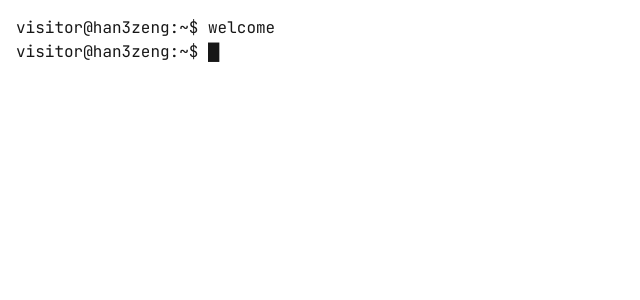
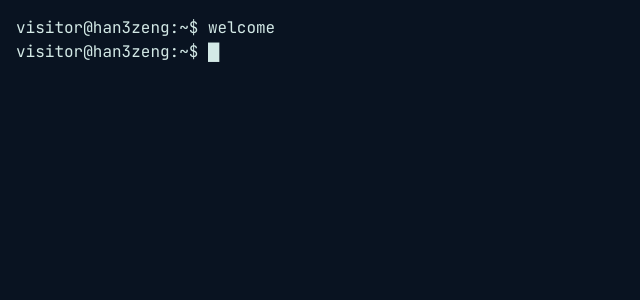
Before and after one commit to han3zeng/terminal-portfolio, a Next.js app: page /terminal-portfolio/ in a window 1280 px wide. Shown: the top 300 px of the page, without its empty margins (0-640 px from the left). Built offline with nearby package versions, Linux system fonts and the light colour scheme.

Commit message:
feat(layout): implement page layout
- Add generated favicon, apple-touch icon and OG image
- Add site metadata and global styles

```diff
--- a/package.json
+++ b/package.json
@@ -23,6 +23,7 @@
     "react-dom": "19.3.0"
   },
   "devDependencies": {
+    "@fontsource/jetbrains-mono": "^5.3.0",
     "@storybook/addon-a11y": "^10.6.2",
     "@storybook/addon-docs": "^10.6.2",
     "@storybook/addon-vitest": "^10.6.2",
--- /dev/null
+++ b/src/app/apple-touch-icon.png/route.tsx
@@ -0,0 +1,8 @@
+import { iconImage } from "../icon-image";
+
+// Static export: written to out/apple-touch-icon.png at build time.
+export const dynamic = "force-static";
+
+export function GET() {
+  return iconImage(180);
+}
--- a/src/app/globals.css
+++ b/src/app/globals.css
@@ -1,8 +1,15 @@
 @import "tailwindcss";
 
+/* Semantic color tokens (PRD Style → Theme colors), dark theme.
+   The themes feature redefines them per [data-theme="..."]. */
 :root {
-  --background: #ffffff;
-  --foreground: #171717;
+  --bg: #091321;
+  --bg-alt: #101e30;
+  --fg: #d3e9e6;
+  --primary: #8fffe0;
+  --accent: #54dcc0;
+  --muted: #91ada9;
+  --border-subtle: #244353;
 }
 
 @custom-variant narrow (@media (width < 768px));
@@ -18,20 +25,29 @@
 }
 
 @theme inline {
-  --color-background: var(--background);
-  --color-foreground: var(--foreground);
+  --color-bg: var(--bg);
+  --color-bg-alt: var(--bg-alt);
+  --color-fg: var(--fg);
+  --color-primary: var(--primary);
+  --color-accent: var(--accent);
+  --color-muted: var(--muted);
+  --color-border-subtle: var(--border-subtle);
   --font-mono: var(--font-jetbrains-mono);
 }
 
-@media (prefers-color-scheme: dark) {
-  :root {
-    --background: #0a0a0a;
-    --foreground: #ededed;
-  }
+/* The page is the terminal: bg edge to edge (also under short content and on overscroll),
+   and the document itself scrolls. Kept here, not in layout.tsx, so stories get it too. */
+html {
+  height: 100%;
+  background: var(--bg);
 }
 
 body {
-  background: var(--background);
-  color: var(--foreground);
-  font-family: Arial, Helvetica, sans-serif;
+  min-height: 100%;
+  margin: 0;
+  background: var(--bg);
+  color: var(--fg);
+  font-family: var(--font-mono);
+  font-size: 16px;
+  line-height: 1.5;
 }
--- /dev/null
+++ b/src/app/icon-32.png/route.tsx
@@ -0,0 +1,8 @@
+import { iconImage } from "../icon-image";
+
+// Static export: written to out/icon-32.png at build time.
+export const dynamic = "force-static";
+
+export function GET() {
+  return iconImage(32);
+}
--- /dev/null
+++ b/src/app/icon-image.tsx
@@ -0,0 +1,26 @@
+import { ImageResponse } from "next/og";
+
+import { DARK, jetbrainsMonoFonts } from "./og-font";
+
+// `>_` in primary on bg, shared by icon.tsx (32×32) and apple-icon.tsx (180×180).
+export async function iconImage(side: number) {
+  return new ImageResponse(
+    <div
+      style={{
+        width: "100%",
+        height: "100%",
+        display: "flex",
+        alignItems: "center",
+        justifyContent: "center",
+        background: DARK.bg,
+        color: DARK.primary,
+        fontFamily: "JetBrains Mono",
+        fontWeight: 700,
+        fontSize: side * 0.6,
+      }}
+    >
+      {">_"}
+    </div>,
+    { width: side, height: side, fonts: await jetbrainsMonoFonts() },
+  );
+}
--- a/src/app/layout.tsx
+++ b/src/app/layout.tsx
@@ -1,16 +1,12 @@
-import type { Metadata } from "next";
 import { jetbrainsMono } from "./fonts";
 import "./globals.css";
 
-export const metadata: Metadata = {
-  title: "Han Zeng — Terminal Portfolio",
-  description: "Terminal-style portfolio of Han Zeng, front-end engineer.",
-};
+export { metadata, viewport } from "./metadata";
 
 export default function RootLayout({ children }: LayoutProps<"/">) {
   return (
-    <html lang="en" className={`${jetbrainsMono.variable} h-full antialiased`}>
-      <body className="min-h-full flex flex-col">{children}</body>
+    <html lang="en" className={`${jetbrainsMono.variable} antialiased`}>
+      <body>{children}</body>
     </html>
   );
 }
--- /dev/null
+++ b/src/app/metadata.ts
@@ -0,0 +1,57 @@
+import type { Metadata, Viewport } from "next";
+
+export const SITE_URL = "https://han3zeng.github.io/terminal-portfolio/";
+// Same as `basePath` in next.config.ts. Metadata icon URLs don't get it added automatically.
+const BASE_PATH = "/terminal-portfolio";
+export const TITLE = "Han Zeng — Terminal Portfolio";
+export const DESCRIPTION =
+  "Terminal-style portfolio of Han Zeng, front-end engineer.";
+
+// The images are static route handlers (og.png/, icon-32.png/, apple-touch-icon.png/), not
+// the opengraph-image / icon file conventions: with `output: "export"` those are written
+// without a file extension, icon links miss the base path, and twitter:image gets its own URL.
+export const OG_IMAGE = {
+  url: "/og.png", // relative to metadataBase
+  width: 1200,
+  height: 630,
+  alt: TITLE,
+  type: "image/png",
+};
+
+export const metadata: Metadata = {
+  metadataBase: new URL(SITE_URL),
+  title: TITLE,
+  description: DESCRIPTION,
+  openGraph: {
+    type: "website",
+    url: SITE_URL,
+    title: TITLE,
+    description: DESCRIPTION,
+    images: [OG_IMAGE],
+  },
+  twitter: {
+    card: "summary_large_image",
+    title: TITLE,
+    description: DESCRIPTION,
+    images: [OG_IMAGE],
+  },
+  icons: {
+    icon: [
+      {
+        url: `${BASE_PATH}/icon-32.png`,
+        type: "image/png",
+        sizes: "32x32",
+      },
+    ],
+    apple: [
+      {
+        url: `${BASE_PATH}/apple-touch-icon.png`,
+        type: "image/png",
+        sizes: "180x180",
+      },
+    ],
+  },
+};
+
+// Dark theme `bg`.
+export const viewport: Viewport = { themeColor: "#091321" };
--- /dev/null
+++ b/src/app/og-font.ts
@@ -0,0 +1,23 @@
+import { readFile } from "node:fs/promises";
+import path from "node:path";
+
+// ImageResponse can't read woff2 (what next/font downloads), so the generated
+// images load JetBrains Mono's woff files from @fontsource at build time.
+const fontFile = (weight: 400 | 700) =>
+  readFile(
+    path.join(
+      process.cwd(),
+      `node_modules/@fontsource/jetbrains-mono/files/jetbrains-mono-latin-${weight}-normal.woff`,
+    ),
+  );
+
+export async function jetbrainsMonoFonts() {
+  const [regular, bold] = await Promise.all([fontFile(400), fontFile(700)]);
+  return [
+    { name: "JetBrains Mono", data: regular, weight: 400 as const },
+    { name: "JetBrains Mono", data: bold, weight: 700 as const },
+  ];
+}
+
+// Dark theme tokens (globals.css), for images drawn outside the page.
+export const DARK = { bg: "#091321", fg: "#D3E9E6", primary: "#8FFFE0" };
--- /dev/null
+++ b/src/app/og-image.tsx
@@ -0,0 +1,54 @@
+import { ImageResponse } from "next/og";
+
+import { OG_IMAGE } from "./metadata";
+import { DARK, jetbrainsMonoFonts } from "./og-font";
+
+const PROMPT = "visitor@han3zeng:~$";
+
+// The wide banner from CMD-WELCOME.
+const BANNER = [
+  " _   _    _    _   _   _____ _____ _   _  ____",
+  "| | | |  / \\  | \\ | | |__  /| ____| \\ | |/ ___|",
+  "| |_| | / _ \\ |  \\| |   / / |  _| |  \\| | |  _",
+  "|  _  |/ ___ \\| |\\  |  / /_ | |___| |\\  | |_| |",
+  "|_| |_/_/   \\_\\_| \\_| /____||_____|_| \\_|\\____|",
+].join("\n");
+
+// The Open Graph / Twitter card image, served as og.png.
+export async function ogImage() {
+  return new ImageResponse(
+    <div
+      style={{
+        width: "100%",
+        height: "100%",
+        display: "flex",
+        flexDirection: "column",
+        justifyContent: "center",
+        gap: 32,
+        padding: 64,
+        background: DARK.bg,
+        color: DARK.fg,
+        fontFamily: "JetBrains Mono",
+        fontSize: 32,
+      }}
+    >
+      <div style={{ color: DARK.primary }}>{`${PROMPT} welcome`}</div>
+      <div style={{ whiteSpace: "pre", fontSize: 34, lineHeight: 1.2 }}>
+        {BANNER}
+      </div>
+      <div>Welcome to my terminal!</div>
+      <div style={{ display: "flex", alignItems: "center", gap: "0.6em" }}>
+        <span style={{ color: DARK.primary }}>{PROMPT}</span>
+        {/* The block cursor, drawn as a box: █ isn't in the font's latin subset. */}
+        <span
+          style={{ width: "0.6em", height: "1.2em", background: DARK.primary }}
+        />
+      </div>
+    </div>,
+    {
+      width: OG_IMAGE.width,
+      height: OG_IMAGE.height,
+      fonts: await jetbrainsMonoFonts(),
+    },
+  );
+}
--- /dev/null
+++ b/src/app/og.png/route.tsx
@@ -0,0 +1,8 @@
+import { ogImage } from "../og-image";
+
+// Static export: written to out/og.png at build time.
+export const dynamic = "force-static";
+
+export function GET() {
+  return ogImage();
+}
--- a/src/app/page.tsx
+++ b/src/app/page.tsx
@@ -1,8 +1,11 @@
 import { Terminal } from "@/terminal/Terminal";
+
+import { TITLE } from "./metadata";
 
 export default function Home() {
   return (
     <main>
+      <h1 className="sr-only">{TITLE}</h1>
       <Terminal />
     </main>
   );
--- a/src/terminal/CommandInput.tsx
+++ b/src/terminal/CommandInput.tsx
@@ -62,7 +62,7 @@ export function CommandInput({
             className={
               focused
                 ? "absolute top-0 left-0 animate-blink motion-reduce:animate-none"
-                : "absolute top-0 left-0 text-transparent outline outline-1 -outline-offset-1 outline-foreground"
+                : "absolute top-0 left-0 text-transparent outline outline-1 -outline-offset-1 outline-fg"
             }
           >
             █
```
Also changed, not shown: 4 other files (tests, documents, lock files or other folders).
